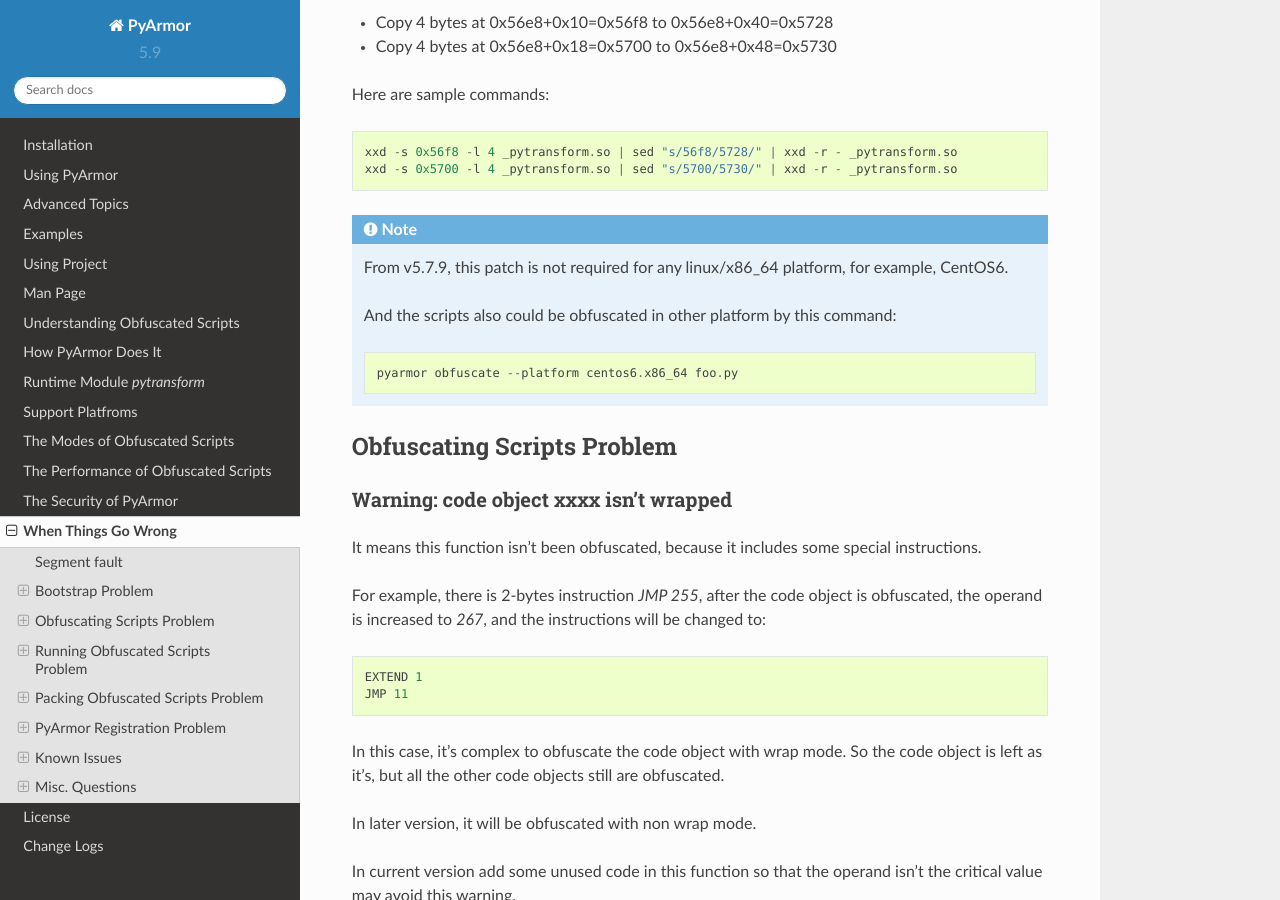
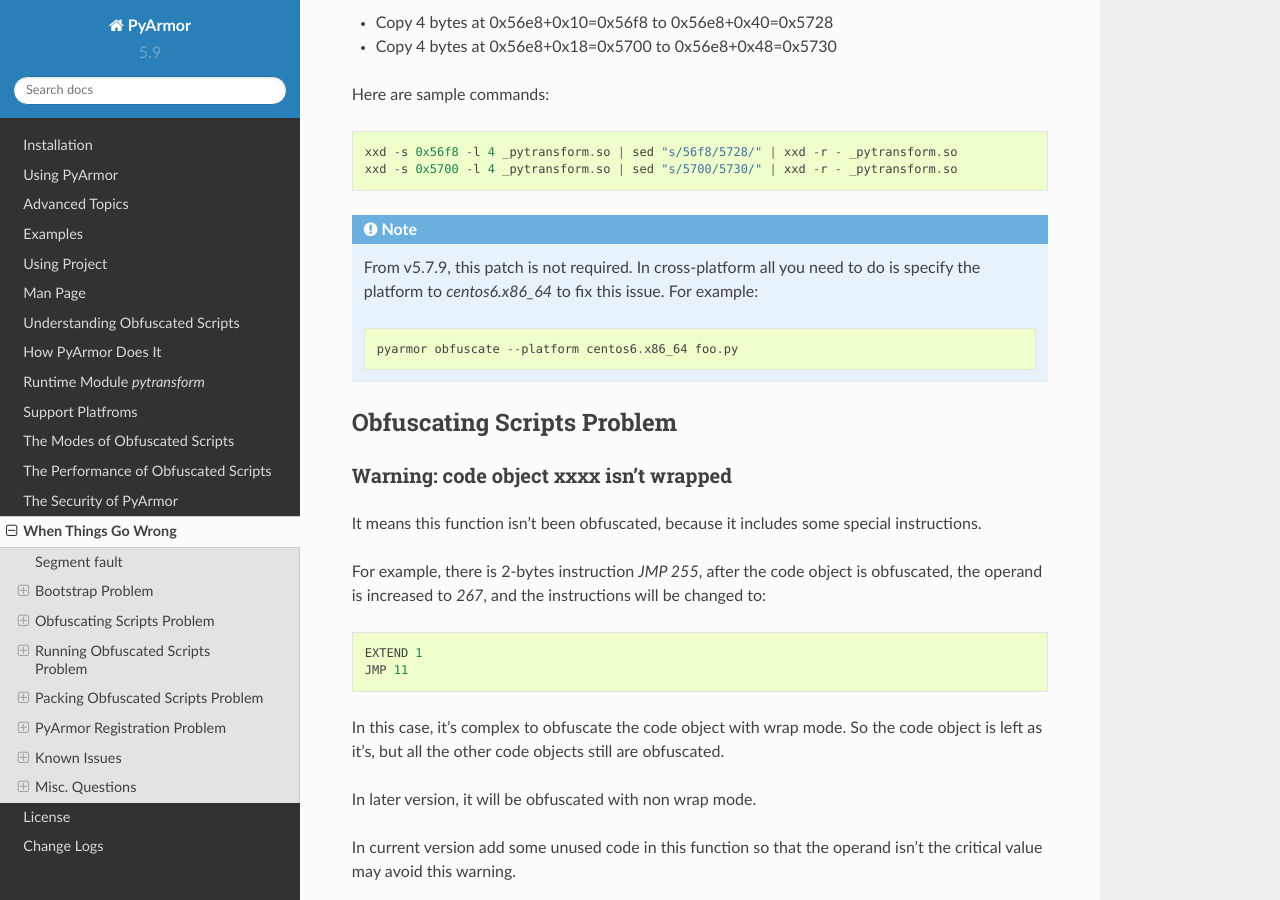
Before and after one commit to dashingsoft/pyarmor, a Sphinx documentation site: the page built from docs/questions.rst, in a window 1280 px wide and 900 px high, scrolled down 2464 px. Built offline with Sphinx 7.4.7 and the Read the Docs theme 2.0.0, drawn with Linux system fonts in a browser that asks for light colours.

Commit message:
Refine doc

```diff
--- a/docs/questions.rst
+++ b/docs/questions.rst
@@ -122,9 +122,8 @@
 
 .. note::
 
-   From v5.7.9, this patch is not required for any linux/x86_64 platform, for example, CentOS6.
-
-   And the scripts also could be obfuscated in other platform by this command::
+   From v5.7.9, this patch is not required. In cross-platform all you need to do
+   is specify the platform to `centos6.x86_64` to fix this issue. For example::
 
      pyarmor obfuscate --platform centos6.x86_64 foo.py
 
```
